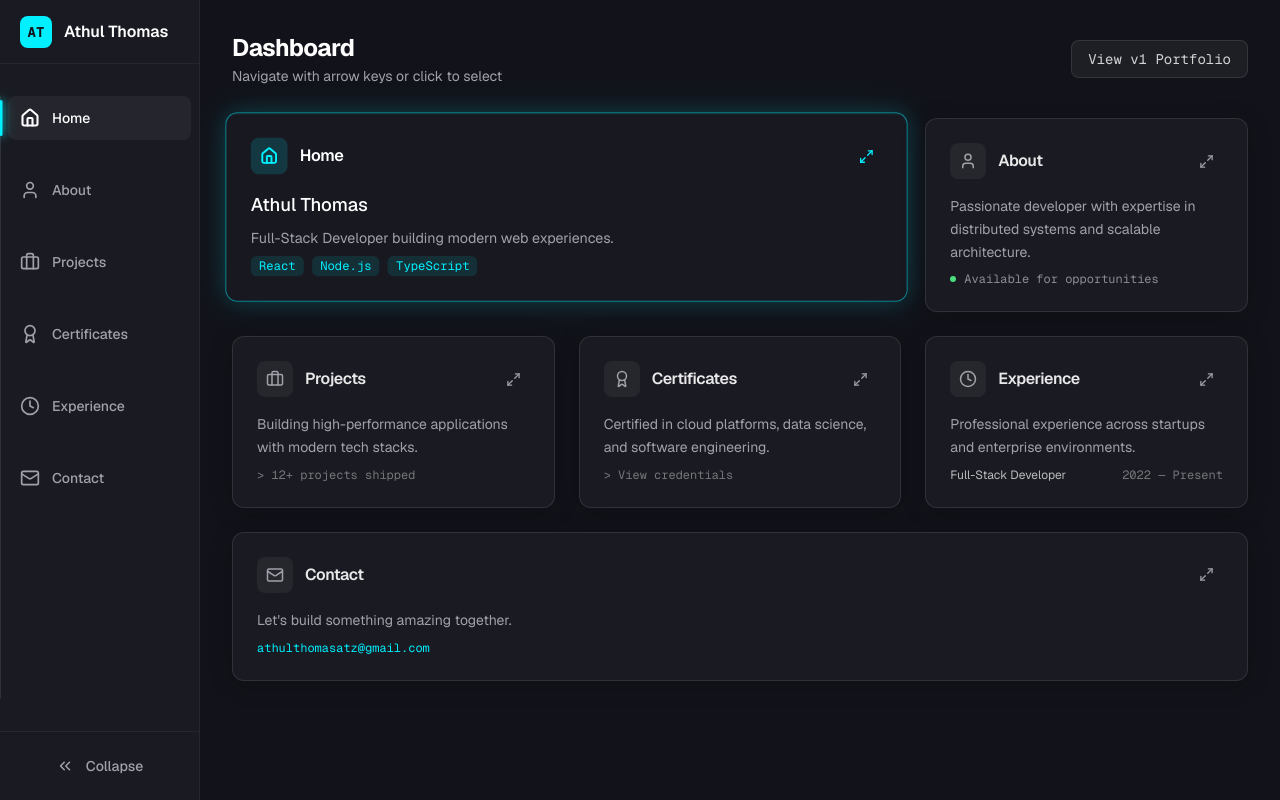
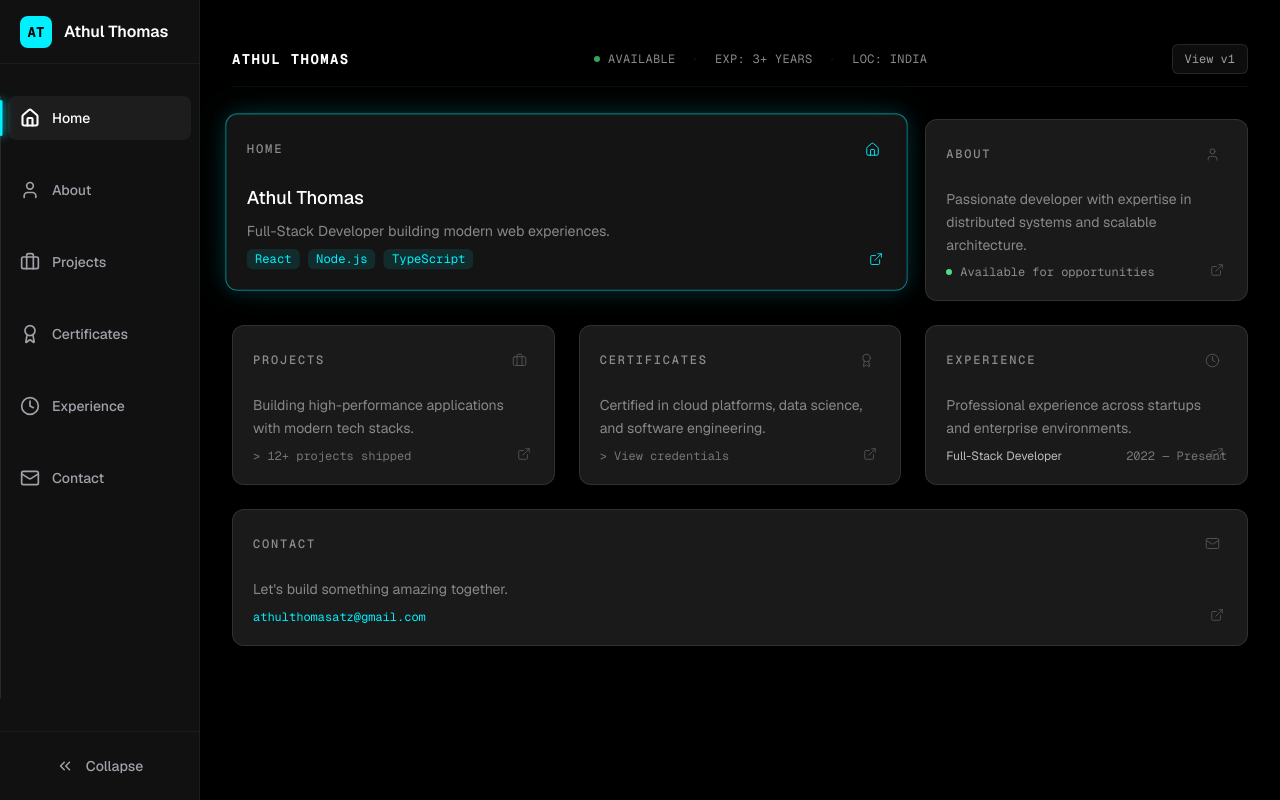
Before and after one commit to athulthomasatz/athulthomasatz.github.io, an Astro site: page / in a window 1280 px wide. Built offline with nearby package versions, Linux system fonts and the light colour scheme; Astro itself is replaced by a stand-in of ours.

Commit message:
style: pure black theme + SYSTEM_ROOT header + uppercase block headers + external-link expand icon

```diff
--- a/src/components/BlockCard.jsx
+++ b/src/components/BlockCard.jsx
@@ -1,6 +1,6 @@
 import { forwardRef } from 'react';
 import { motion } from 'framer-motion';
-import { Maximize2 } from 'lucide-react';
+import { ExternalLink } from 'lucide-react';
 
 const BlockCard = forwardRef(function BlockCard(
   { id, title, icon: Icon, index, isSelected, onSelect, onExpand, children, className = '' },
@@ -30,13 +30,13 @@ const BlockCard = forwardRef(function BlockCard(
         ease: [0.22, 1, 0.36, 1],
       }}
       className={`
-        relative rounded-xl border p-6 outline-none
+        relative rounded-xl border p-5 outline-none
         transition-colors duration-200
         focus-visible:ring-2 focus-visible:ring-accent/60 focus-visible:ring-offset-0
         ${
           isSelected
-            ? 'border-accent/50 bg-surface-container/80'
-            : 'border-white/10 bg-surface-container hover:border-white/20'
+            ? 'border-accent/50 bg-surface-elevated/80'
+            : 'border-white/10 bg-surface-elevated hover:border-white/20'
         }
         ${className}
       `}
@@ -47,35 +47,39 @@ const BlockCard = forwardRef(function BlockCard(
                 '0 0 20px rgba(0,240,255,0.15), 0 0 40px rgba(0,240,255,0.08), inset 0 1px 0 rgba(0,240,255,0.1)',
             }
           : {
-              boxShadow: '0 4px 24px rgba(0,0,0,0.2)',
+              boxShadow: '0 4px 24px rgba(0,0,0,0.4)',
             }
       }
     >
-      {/* Header */}
-      <div className="flex items-center justify-between mb-4">
-        <div className="flex items-center gap-3">
-          <div
-            className={`
-              w-9 h-9 rounded-lg flex items-center justify-center shrink-0
-              transition-colors duration-200
-              ${isSelected ? 'bg-accent/15 text-accent' : 'bg-white/5 text-text-secondary'}
-            `}
-            style={{ color: isSelected ? '#00f0ff' : '#a1a1aa' }}
-          >
-            <Icon size={18} strokeWidth={isSelected ? 2.5 : 2} />
-          </div>
+      {/* Header: UPPERCASE title left, category icon right */}
+      <div className="flex items-center justify-between mb-5">
         <h3
-            className={`
-              font-semibold text-base tracking-tight
-              transition-colors duration-200
-              ${isSelected ? 'text-white' : 'text-white/90'}
-            `}
+          className="
+            text-xs font-mono font-medium tracking-[0.15em] uppercase
+            text-white/50
+          "
         >
           {title}
         </h3>
+
+        <div
+          className={`
+            w-7 h-7 rounded-md flex items-center justify-center shrink-0
+            transition-colors duration-200
+            ${isSelected ? 'text-accent' : 'text-white/30'}
+          `}
+          style={{ color: isSelected ? '#00f0ff' : '#555555' }}
+        >
+          <Icon size={15} strokeWidth={1.5} />
+        </div>
       </div>
 
-        {/* Expand Button */}
+      {/* Content */}
+      <div className="text-sm text-text-secondary leading-relaxed">
+        {children}
+      </div>
+
+      {/* Expand button — bottom right, external link style */}
       <button
         onClick={(e) => {
           e.stopPropagation();
@@ -84,25 +88,20 @@ const BlockCard = forwardRef(function BlockCard(
         aria-label={`Expand ${title}`}
         aria-expanded={false}
         className={`
-            w-8 h-8 rounded-lg flex items-center justify-center
+          absolute bottom-4 right-4
+          w-7 h-7 rounded-md flex items-center justify-center
           transition-all duration-200 outline-none
           focus-visible:ring-2 focus-visible:ring-accent/60
           ${
             isSelected
               ? 'text-accent hover:bg-accent/10'
-                : 'text-text-secondary hover:text-white hover:bg-white/5'
+              : 'text-white/20 hover:text-white/60 hover:bg-white/5'
           }
         `}
-          style={{ color: isSelected ? '#00f0ff' : '#a1a1aa' }}
+        style={{ color: isSelected ? '#00f0ff' : '#555555' }}
       >
-          <Maximize2 size={15} />
+        <ExternalLink size={14} strokeWidth={1.5} />
       </button>
-      </div>
-
-      {/* Content */}
-      <div className="text-sm text-text-secondary leading-relaxed">
-        {children}
-      </div>
     </motion.div>
   );
 });
--- a/src/layouts/Layout.astro
+++ b/src/layouts/Layout.astro
@@ -13,7 +13,7 @@ const { title, description = "Athul Thomas - Developer Portfolio" } = Astro.prop
     <meta charset="UTF-8" />
     <meta name="viewport" content="width=device-width, initial-scale=1.0" />
     <meta name="description" content={description} />
-    <meta name="theme-color" content="#12131a" />
+    <meta name="theme-color" content="#000000" />
     <link rel="icon" type="image/png" href="/command-line.png" />
     <title>{title}</title>
     <script type="application/ld+json">
--- a/src/pages/index.astro
+++ b/src/pages/index.astro
@@ -12,29 +12,49 @@ import '../styles/global.css';
     <MobileDrawer client:load />
 
     <main class="main-content flex-1 min-h-screen p-4 md:p-6 lg:p-8 flex flex-col">
-      <!-- Top bar / Header area -->
-      <header class="flex items-center justify-between mb-6 lg:mb-8 pl-12 md:pl-0">
-        <div>
-          <h1 class="text-xl lg:text-2xl font-bold tracking-tight text-white">
-            Dashboard
-          </h1>
-          <p class="text-sm text-text-secondary mt-0.5" style="color: #a1a1aa;">
-            Navigate with arrow keys or click to select
-          </p>
+      <!-- SYSTEM_ROOT style header -->
+      <header class="
+        flex items-center justify-between
+        mb-6 lg:mb-8
+        pl-12 md:pl-0
+        py-3 px-4 md:px-0
+        border-b border-white/5
+      ">
+        <!-- Left: Brand -->
+        <div class="flex items-center gap-4">
+          <span class="text-white font-bold text-sm tracking-widest uppercase font-mono hidden md:block">
+            Athul Thomas
+          </span>
         </div>
+
+        <!-- Center: Informative status line -->
+        <div class="hidden md:flex items-center gap-4 text-xs font-mono text-text-secondary tracking-wide">
+          <span class="flex items-center gap-2">
+            <span class="w-1.5 h-1.5 rounded-full bg-green-400 animate-pulse" />
+            AVAILABLE
+          </span>
+          <span class="text-white/10">·</span>
+          <span>EXP: 3+ YEARS</span>
+          <span class="text-white/10">·</span>
+          <span>LOC: INDIA</span>
+        </div>
+
+        <!-- Right: Actions -->
+        <div class="flex items-center gap-3">
           <a
             href="/v1/index.html"
             class="
-            hidden md:inline-flex items-center gap-2
-            px-4 py-2 rounded-lg
+              inline-flex items-center gap-2
+              px-3 py-1.5 rounded-md
               bg-white/5 border border-white/10
-            text-sm font-mono text-white/80
-            hover:bg-white/10 hover:border-white/20
+              text-xs font-mono text-white/60
+              hover:bg-white/10 hover:border-white/20 hover:text-white
               transition-all duration-200
             "
           >
-          View v1 Portfolio
+            View v1
           </a>
+        </div>
       </header>
 
       <!-- Dashboard Grid -->
--- a/src/styles/global.css
+++ b/src/styles/global.css
@@ -20,11 +20,13 @@
   }
 
   :root {
-    --surface: #12131a;
-    --surface-container: #1a1b22;
+    --surface: #000000;
+    --surface-container: #111111;
+    --surface-elevated: #1a1a1a;
     --accent: #00f0ff;
     --text-primary: #ffffff;
-    --text-secondary: #a1a1aa;
+    --text-secondary: #888888;
+    --text-tertiary: #555555;
     --sidebar-width: 200px;
   }
 
--- a/tailwind.config.js
+++ b/tailwind.config.js
@@ -8,10 +8,12 @@ export default {
         mono: ['Geist Mono', 'monospace'],
       },
       colors: {
-        surface: '#12131a',
-        'surface-container': '#1a1b22',
+        surface: '#000000',
+        'surface-container': '#111111',
+        'surface-elevated': '#1a1a1a',
         accent: '#00f0ff',
-        'text-secondary': '#a1a1aa',
+        'text-secondary': '#888888',
+        'text-tertiary': '#555555',
       },
       transitionDuration: {
         250: '250ms',
```
Lines whose indentation alone changed are shown as unchanged.
